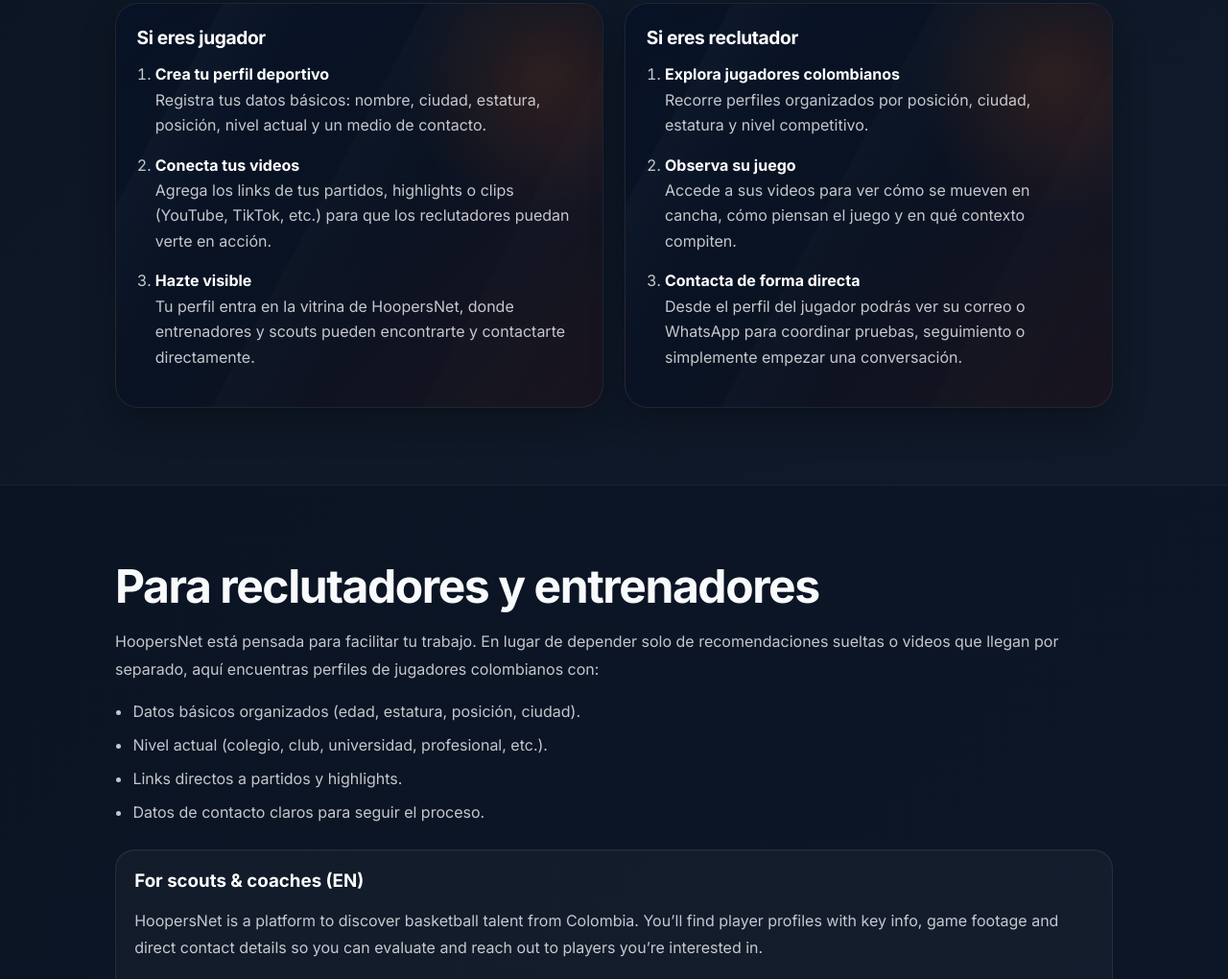
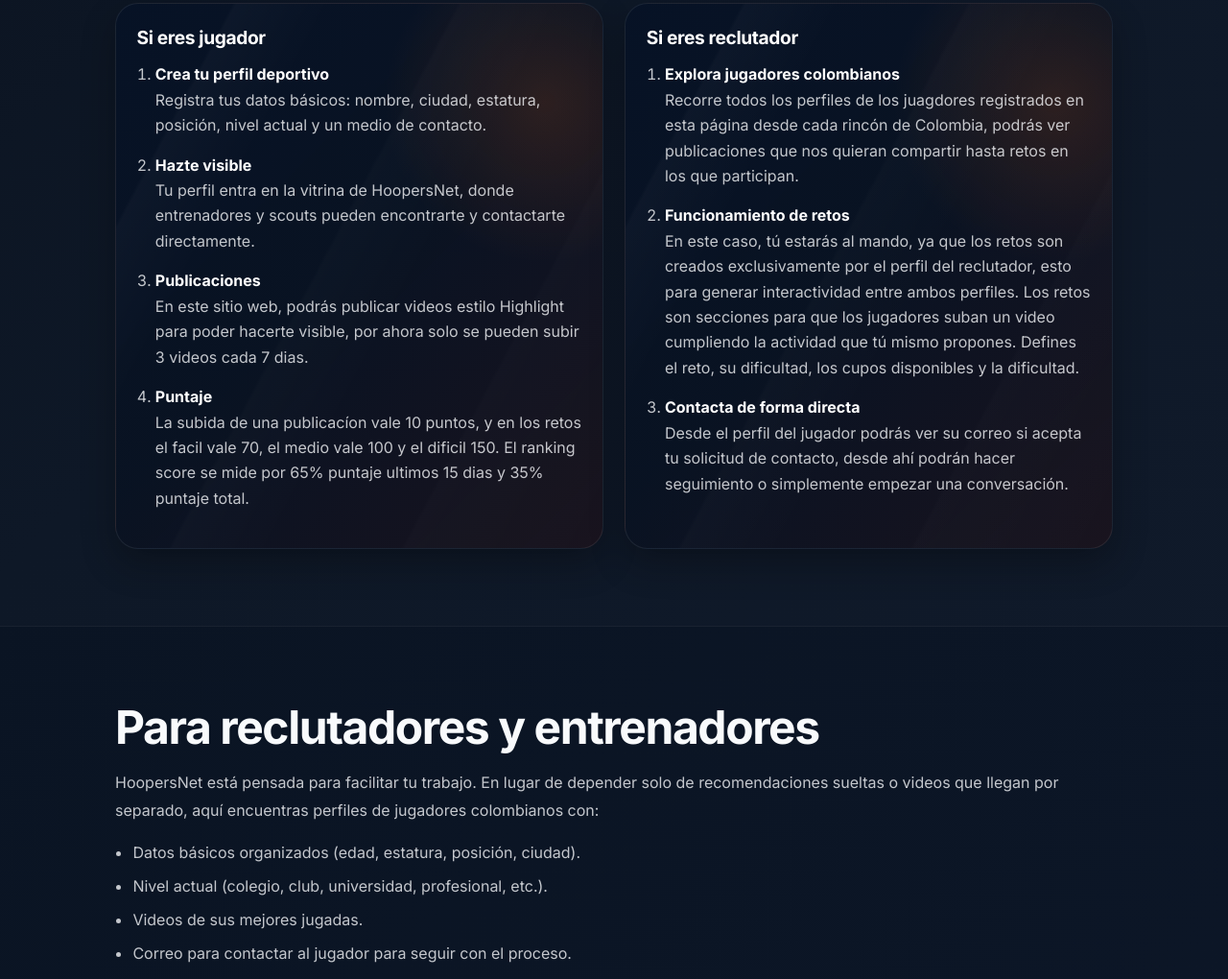
Before and after one commit to santiagoLopez996/hoopersnet, a plain HTML site: page public/index.html in a window 1280 px wide. Shown: the part 1328-2348 px from the top of the page at 96% size. Drawn offline with Linux system fonts and the light colour scheme.

Commit message:
20 de abril modificado

```diff
--- a/public/html/explorarJugadores.html
+++ b/public/html/explorarJugadores.html
@@ -7,6 +7,7 @@
 
   <link rel="stylesheet" href="/css/base.css" />
   <link rel="stylesheet" href="/css/explorarJugadores.css" />
+  <link rel="icon" href="/fotos/BocetoLogoTransparente.png">
   <script src="https://kit.fontawesome.com/d47483145d.js" crossorigin="anonymous"></script>
 </head>
 <body>
--- a/public/index.html
+++ b/public/index.html
@@ -86,14 +86,20 @@
               <li>
                 <strong>Crea tu perfil deportivo</strong><br>
                 Registra tus datos básicos: nombre, ciudad, estatura, posición, nivel actual y un medio de contacto.
-              </li>
-              <li>
-                <strong>Conecta tus videos</strong><br>
-                Agrega los links de tus partidos, highlights o clips (YouTube, TikTok, etc.) para que los reclutadores puedan verte en acción.
-              </li>
               <li>
                 <strong>Hazte visible</strong><br>
                 Tu perfil entra en la vitrina de HoopersNet, donde entrenadores y scouts pueden encontrarte y contactarte directamente.
+              </li>
+              </li>
+              <li>
+                <strong>Publicaciones</strong><br>
+                En este sitio web, podrás publicar videos estilo Highlight para poder hacerte visible, por ahora solo se pueden subir 3 videos cada 7 dias.
+              </li>
+              </li>
+              <li>
+                <strong>Puntaje</strong><br>
+                La subida de una publicacíon vale 10 puntos, y en los retos el facil vale 70, el medio vale 100 y el dificil 150.
+                El ranking score se mide por 65% puntaje ultimos 15 dias y 35% puntaje total.
               </li>
             </ol>
           </div>
@@ -103,15 +109,19 @@
             <ol>
               <li>
                 <strong>Explora jugadores colombianos</strong><br>
-                Recorre perfiles organizados por posición, ciudad, estatura y nivel competitivo.
+                Recorre todos los perfiles de los juagdores registrados en esta página desde cada rincón de Colombia,
+                 podrás ver publicaciones que nos quieran compartir hasta retos en los que participan.
               </li>
               <li>
-                <strong>Observa su juego</strong><br>
-                Accede a sus videos para ver cómo se mueven en cancha, cómo piensan el juego y en qué contexto compiten.
+                <strong>Funcionamiento de retos</strong><br>
+                En este caso, tú estarás al mando, ya que los retos son creados exclusivamente por el perfil del reclutador,
+                 esto para generar interactividad entre ambos perfiles.
+                  Los retos son secciones para que los jugadores suban un video cumpliendo la actividad que tú mismo propones.
+                   Defines el reto, su dificultad, los cupos disponibles y la dificultad.
               </li>
               <li>
                 <strong>Contacta de forma directa</strong><br>
-                Desde el perfil del jugador podrás ver su correo o WhatsApp para coordinar pruebas, seguimiento
+                Desde el perfil del jugador podrás ver su correo si acepta tu solicitud de contacto, desde ahí podrán hacer seguimiento
                 o simplemente empezar una conversación.
               </li>
             </ol>
@@ -131,8 +141,8 @@
         <ul class="bullet-list">
           <li>Datos básicos organizados (edad, estatura, posición, ciudad).</li>
           <li>Nivel actual (colegio, club, universidad, profesional, etc.).</li>
-          <li>Links directos a partidos y highlights.</li>
-          <li>Datos de contacto claros para seguir el proceso.</li>
+          <li>Videos de sus mejores jugadas.</li>
+          <li>Correo para contactar al jugador para seguir con el proceso.</li>
         </ul>
 
         <div class="english-block">
```
Also changed, not shown: public/html/feed.html (+0 -1 lines), public/html/miPerfil.html (+1 -0 lines), public/html/perfilJugador.html (+1 -13 lines).
